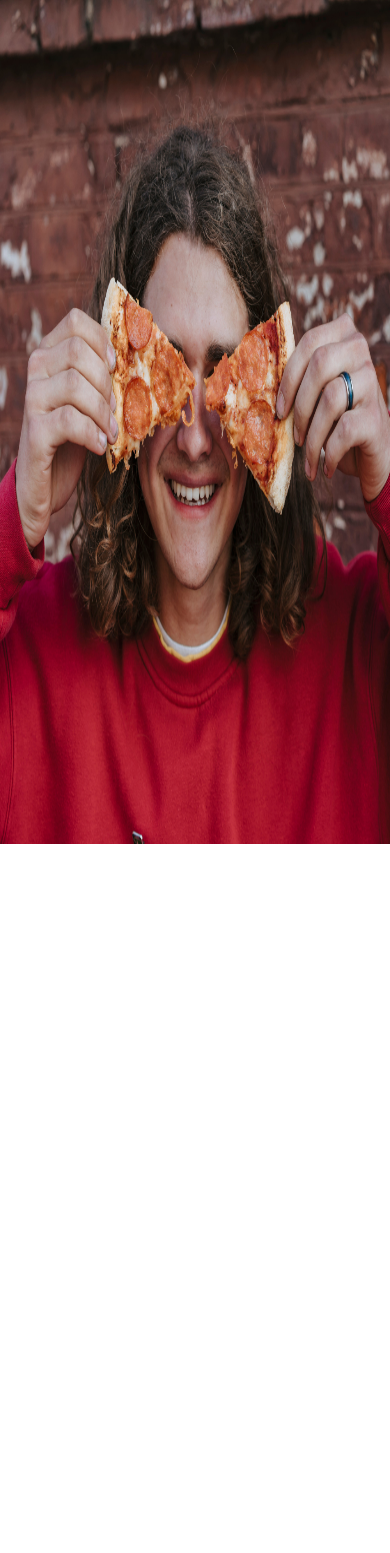
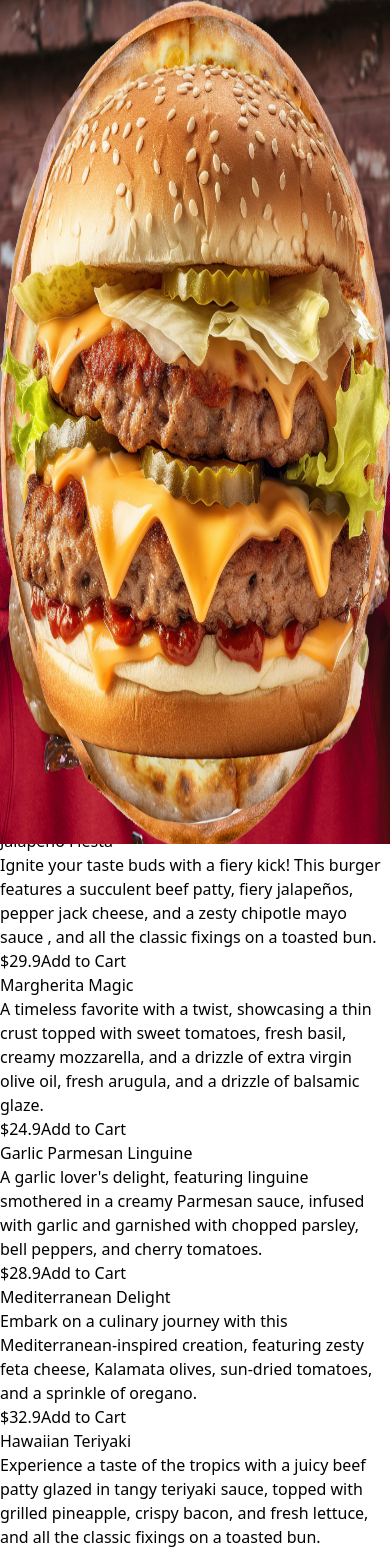
Before and after one commit to thivinu22/restaurant, a Next.js app: page / in a window 390 px wide. Shown: the top 1553 px of the page. Before the commit the page ends 844 px from the top, so only its background shows below. Built offline with nearby package versions, Linux system fonts and the light colour scheme.

Commit message:
featured done

```diff
--- a/src/app/page.tsx
+++ b/src/app/page.tsx
@@ -1,4 +1,6 @@
+import Featured from "@/components/Featured";
 import Menu from "@/components/Menu";
+import Offer from "@/components/Offer";
 import Slider from "@/components/Slider";
 import Image from "next/image";
 
@@ -6,6 +8,8 @@
   return (
     <div>
       <Slider/>
+      <Featured />
+      <Offer />
     </div>
   );
 }
--- /dev/null
+++ b/src/components/Featured.tsx
@@ -0,0 +1,40 @@
+import { featuredProducts } from '@/data'
+import Image from 'next/image'
+import React from 'react'
+
+const Featured = () => {
+  return (
+    <div className='w-screen overflow-x-scroll text-red-500'>
+        {/* WRAPPER */}
+        <div className='flex w-max'>
+            {/* SINGLE ITEM */}
+            {featuredProducts.map((item) => (
+
+                <div key={item.id} className='w-screen md:w-[50vw] lg:w-[32vw] h-[60vh] lg:h-[90vh] flex flex-col items-center justify-around p-4 hover:bg-fuchsia-50 transition-all duration-300'>
+
+
+                    {/* IMAGE CONTAINER */}
+                    {item.img && <div className='flex-1 w-full relative hover:rotate-[60deg] trasition-all duration-500'>
+                        <Image src={item.img} alt='' fill className='object-contain'/>
+                    </div>}
+
+
+
+                    {/* TEXT CONTAINER */}
+                    <div className='flex  flex-1 w-full flex-col gap-4 justify-center items-center text-center'>
+                        <h1 className='text-xl xl:text-2xl 2xl:text-3xl font-bold uppercase'>{item.title}</h1>
+                        <p className='p-4 xl:p-8'>{item.desc}</p>
+                        <span className='text-xl font-bold'>${item.price}</span>
+                        <button className='bg-red-500 text-white rounded-md p-2'>Add to Cart</button>
+                    </div>
+
+
+                </div>
+                )
+            )}
+        </div>
+    </div>
+  )
+}
+
+export default Featured
--- /dev/null
+++ b/src/components/Offer.tsx
@@ -0,0 +1,9 @@
+import React from 'react'
+
+const Offer = () => {
+  return (
+    <div>Offer</div>
+  )
+}
+
+export default Offer
--- /dev/null
+++ b/src/data.ts
@@ -0,0 +1,202 @@
+type Product = {
+    id: number;
+    title: string;
+    desc?: string;
+    img?: string;
+    price: number;
+    options?: { title: string; additionalPrice: number }[];
+  };
+
+  type Products = Product[];
+
+  export const featuredProducts: Products = [
+    {
+      id: 1,
+      title: "Sicilian",
+      desc: "Ignite your taste buds with a fiery combination of spicy pepperoni, jalapeños, crushed red pepper flakes, and melted mozzarella cheese, delivering a kick with every bite.",
+      img: "/temporary/p1.png",
+      price: 24.9,
+      options: [
+        {
+          title: "Small",
+          additionalPrice: 0,
+        },
+        {
+          title: "Medium",
+          additionalPrice: 4,
+        },
+        {
+          title: "Large",
+          additionalPrice: 6,
+        },
+      ],
+    },
+    {
+      id: 2,
+      title: "Bacon Deluxe",
+      desc: "Indulge in smoky goodness with a flame-grilled beef patty, topped with crispy bacon, melted cheddar cheese, caramelized onions, and a smattering of tangy BBQ sauce.",
+      img: "/temporary/p2.png",
+      price: 29.9,
+      options: [
+        {
+          title: "Small",
+          additionalPrice: 0,
+        },
+        {
+          title: "Medium",
+          additionalPrice: 4,
+        },
+        {
+          title: "Large",
+          additionalPrice: 6,
+        },
+      ],
+    },
+    {
+      id: 3,
+      title: "Bella Napoli",
+      desc: "A classic Italian delight featuring a thin, crispy crust, tangy tomato sauce, fresh mozzarella, and a medley of aromatic herbs topped with lettuce, tomatoes, and a dollop of tangy mayo.",
+      img: "/temporary/p3.png",
+      price: 24.9,
+      options: [
+        {
+          title: "Small",
+          additionalPrice: 0,
+        },
+        {
+          title: "Medium",
+          additionalPrice: 4,
+        },
+        {
+          title: "Large",
+          additionalPrice: 6,
+        },
+      ],
+    },
+    {
+      id: 4,
+      title: "Spicy Arrabbiata",
+      desc: "Ignite your taste buds with this fiery pasta creation, combining penne in a spicy tomato sauce infused with garlic, red chili flakes, and fresh basil for the ultimate comfort food experience.",
+      img: "/temporary/p4.png",
+      price: 26.9,
+      options: [
+        {
+          title: "Small",
+          additionalPrice: 0,
+        },
+        {
+          title: "Medium",
+          additionalPrice: 4,
+        },
+        {
+          title: "Large",
+          additionalPrice: 6,
+        },
+      ],
+    },
+    {
+      id: 5,
+      title: "Jalapeño Fiesta",
+      desc: "Ignite your taste buds with a fiery kick! This burger features a succulent beef patty, fiery jalapeños, pepper jack cheese, and a zesty chipotle mayo sauce , and all the classic fixings on a toasted bun.",
+      img: "/temporary/p5.png",
+      price: 29.9,
+      options: [
+        {
+          title: "Small",
+          additionalPrice: 0,
+        },
+        {
+          title: "Medium",
+          additionalPrice: 4,
+        },
+        {
+          title: "Large",
+          additionalPrice: 6,
+        },
+      ],
+    },
+    {
+      id: 6,
+      title: "Margherita Magic",
+      desc: "A timeless favorite with a twist, showcasing a thin crust topped with sweet tomatoes, fresh basil, creamy mozzarella, and a drizzle of extra virgin olive oil, fresh arugula, and a drizzle of balsamic glaze.",
+      img: "/temporary/p6.png",
+      price: 24.9,
+      options: [
+        {
+          title: "Small",
+          additionalPrice: 0,
+        },
+        {
+          title: "Medium",
+          additionalPrice: 4,
+        },
+        {
+          title: "Large",
+          additionalPrice: 6,
+        },
+      ],
+    },
+    {
+      id: 7,
+      title: "Garlic Parmesan Linguine",
+      desc: "A garlic lover's delight, featuring linguine smothered in a creamy Parmesan sauce, infused with garlic and garnished with chopped parsley, bell peppers, and cherry tomatoes.",
+      img: "/temporary/p7.png",
+      price: 28.9,
+      options: [
+        {
+          title: "Small",
+          additionalPrice: 0,
+        },
+        {
+          title: "Medium",
+          additionalPrice: 4,
+        },
+        {
+          title: "Large",
+          additionalPrice: 6,
+        },
+      ],
+    },
+    {
+      id: 8,
+      title: "Mediterranean Delight",
+      desc: "Embark on a culinary journey with this Mediterranean-inspired creation, featuring zesty feta cheese, Kalamata olives, sun-dried tomatoes, and a sprinkle of oregano.",
+      img: "/temporary/p8.png",
+      price: 32.9,
+      options: [
+        {
+          title: "Small",
+          additionalPrice: 0,
+        },
+        {
+          title: "Medium",
+          additionalPrice: 4,
+        },
+        {
+          title: "Large",
+          additionalPrice: 6,
+        },
+      ],
+    },
+    {
+      id: 9,
+      title: "Hawaiian Teriyaki",
+      desc: "Experience a taste of the tropics with a juicy beef patty glazed in tangy teriyaki sauce, topped with grilled pineapple, crispy bacon, and fresh lettuce, and all the classic fixings on a toasted bun.",
+      img: "/temporary/p9.png",
+      price: 29.9,
+      options: [
+        {
+          title: "Small",
+          additionalPrice: 0,
+        },
+        {
+          title: "Medium",
+          additionalPrice: 4,
+        },
+        {
+          title: "Large",
+          additionalPrice: 6,
+        },
+      ],
+    },
+  ];
```
